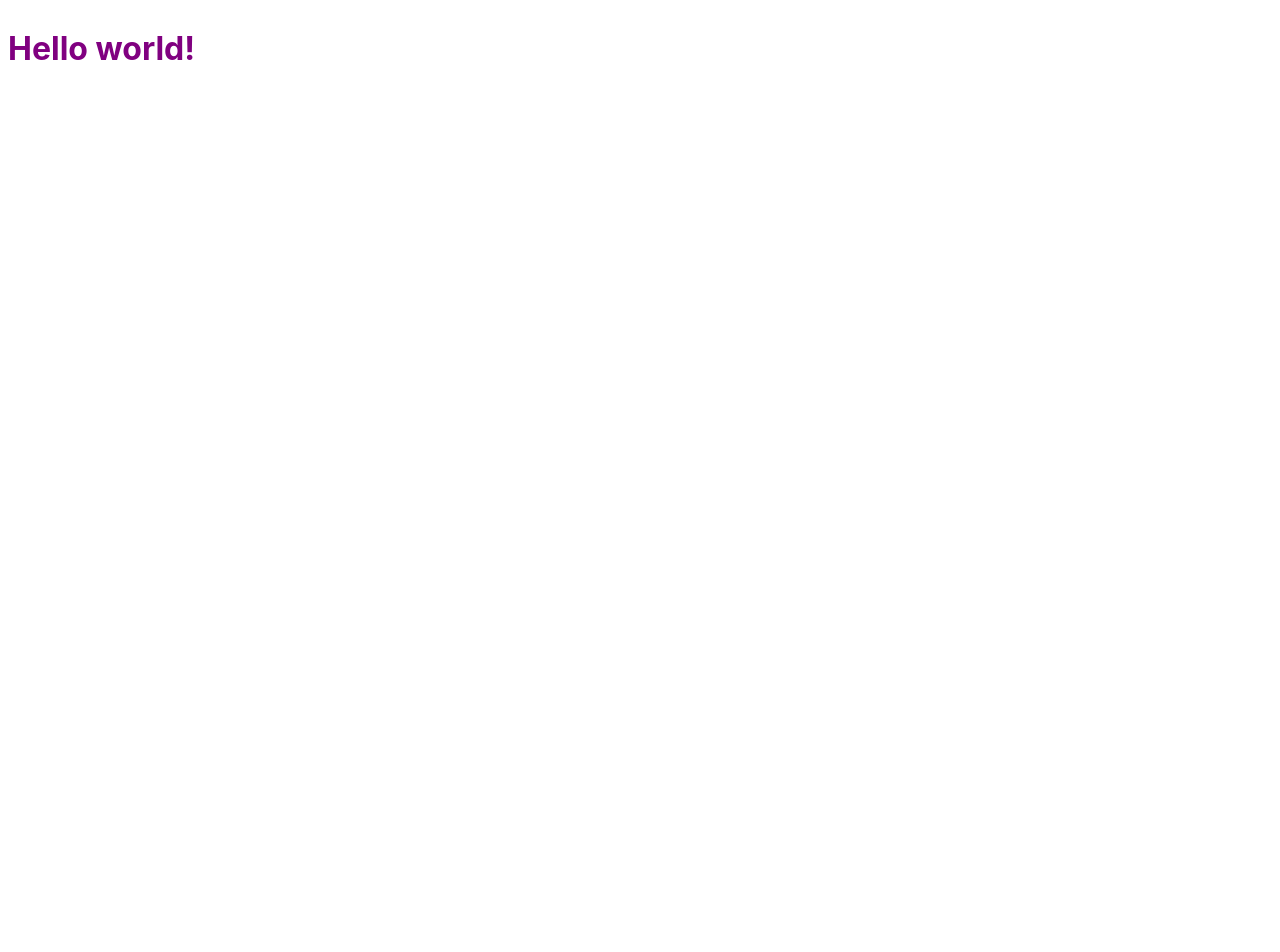
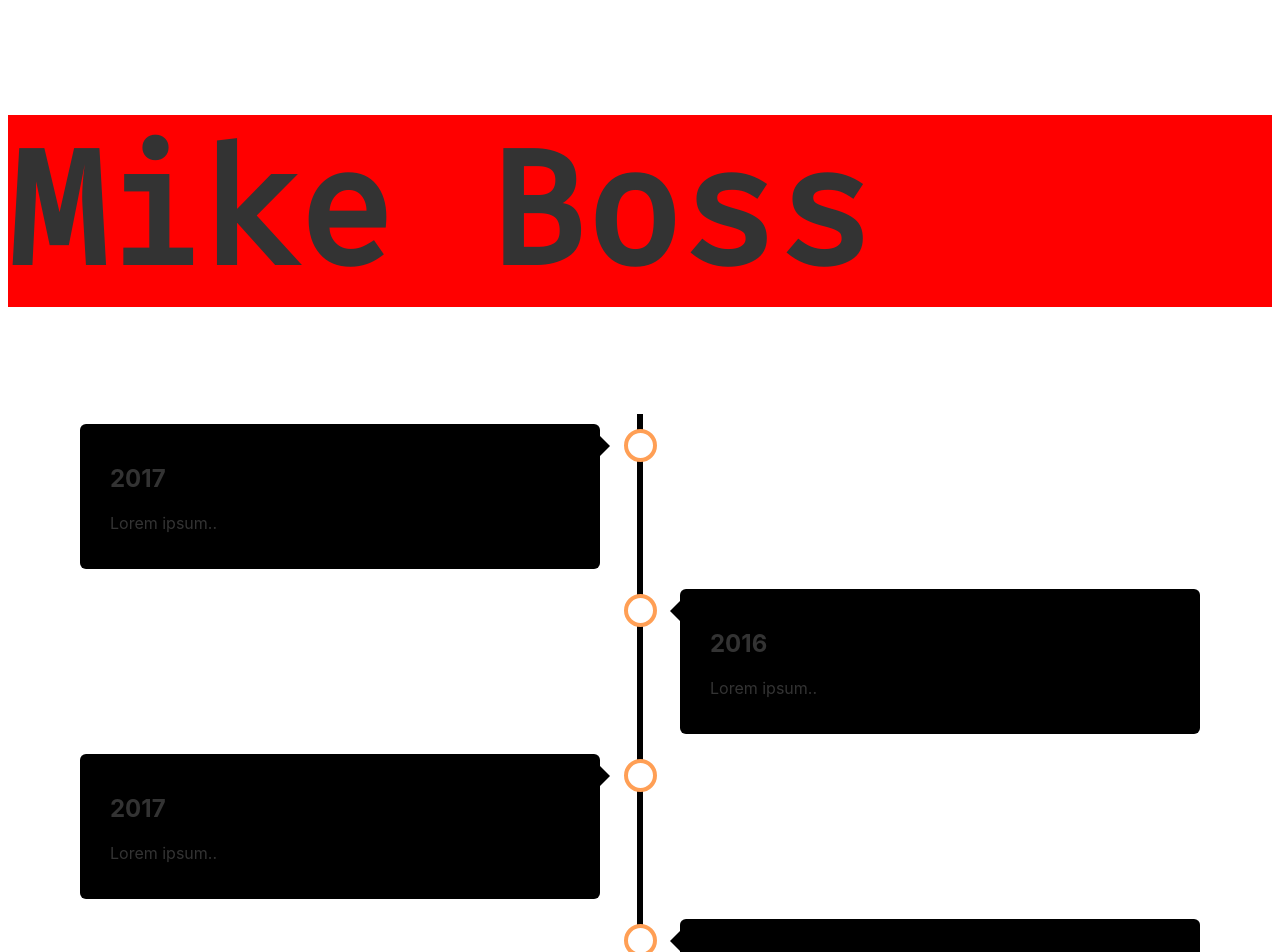
Before and after one commit to Mibokess/personal-website, a Svelte app: page / in a window 1280 px wide. Shown: the top 952 px of the page. Before the commit the page ends 800 px from the top, so only its background shows below. Built offline with nearby package versions, Linux system fonts and the light colour scheme.

Commit message:
Initial title and timeline

```diff
--- a/src/App.svelte
+++ b/src/App.svelte
@@ -1,11 +1,9 @@
 <script>
-	export let name;
+	import Title from './Title.svelte';
+	import Timeline from './Timeline.svelte';
 </script>
 
-<style>
-	h1 {
-		color: purple;
-	}
-</style>
+<style></style>
 
-<h1>Hello {name}!</h1>
+<Title/>
+<Timeline/>
--- /dev/null
+++ b/src/Timeline.svelte
@@ -0,0 +1,169 @@
+<style>
+    * {
+        box-sizing: border-box;
+    }
+
+    /* The actual timeline (the vertical ruler) */
+    .timeline {
+        position: relative;
+        max-width: 1200px;
+        margin: 0 auto;
+    }
+
+    /* The actual timeline (the vertical ruler) */
+    .timeline::after {
+        content: '';
+        position: absolute;
+        width: 6px;
+        background-color: black;
+        top: 0;
+        bottom: 0;
+        left: 50%;
+        margin-left: -3px;
+    }
+
+    /* Container around content */
+    .container {
+        padding: 10px 40px;
+        position: relative;
+        background-color: inherit;
+        width: 50%;
+    }
+
+    /* The circles on the timeline */
+    .container::after {
+        content: '';
+        position: absolute;
+        width: 25px;
+        height: 25px;
+        right: -17px;
+        background-color: white;
+        border: 4px solid #FF9F55;
+        top: 15px;
+        border-radius: 50%;
+        z-index: 1;
+    }
+
+    /* Place the container to the left */
+    .left {
+        left: 0;
+    }
+
+    /* Place the container to the right */
+    .right {
+        left: 50%;
+    }
+
+    /* Add arrows to the left container (pointing right) */
+    .left::before {
+        content: " ";
+        height: 0;
+        position: absolute;
+        top: 22px;
+        width: 0;
+        z-index: 1;
+        right: 30px;
+        border: medium solid black;
+        border-width: 10px 0 10px 10px;
+        border-color: transparent transparent transparent black;
+    }
+
+    /* Add arrows to the right container (pointing left) */
+    .right::before {
+        content: " ";
+        height: 0;
+        position: absolute;
+        top: 22px;
+        width: 0;
+        z-index: 1;
+        left: 30px;
+        border: medium solid black;
+        border-width: 10px 10px 10px 0;
+        border-color: transparent black transparent transparent;
+    }
+
+    /* Fix the circle for containers on the right side */
+    .right::after {
+        left: -16px;
+    }
+
+    /* The actual content */
+    .content {
+        padding: 20px 30px;
+        background-color: black;
+        position: relative;
+        border-radius: 6px;
+    }
+
+    /* Media queries - Responsive timeline on screens less than 600px wide */
+    @media screen and (max-width: 600px) {
+        /* Place the timelime to the left */
+        .timeline::after {
+            left: 31px;
+        }
+
+        /* Full-width containers */
+        .container {
+            width: 100%;
+            padding-left: 70px;
+            padding-right: 25px;
+        }
+
+        /* Make sure that all arrows are pointing leftwards */
+        .container::before {
+            left: 60px;
+            border: medium solid black;
+            border-width: 10px 10px 10px 0;
+            border-color: transparent black transparent transparent;
+        }
+
+        /* Make sure all circles are at the same spot */
+        .left::after, .right::after {
+            left: 15px;
+        }
+
+        /* Make all right containers behave like the left ones */
+        .right {
+            left: 0%;
+        }
+    }
+</style>
+
+<div class="timeline">
+  <div class="container left">
+    <div class="content">
+      <h2>2017</h2>
+      <p>Lorem ipsum..</p>
+    </div>
+  </div>
+  <div class="container right">
+    <div class="content">
+      <h2>2016</h2>
+      <p>Lorem ipsum..</p>
+    </div>
+  </div>
+  <div class="container left">
+    <div class="content">
+      <h2>2017</h2>
+      <p>Lorem ipsum..</p>
+    </div>
+  </div>
+  <div class="container right">
+    <div class="content">
+      <h2>2016</h2>
+      <p>Lorem ipsum..</p>
+    </div>
+  </div>
+  <div class="container left">
+    <div class="content">
+      <h2>2017</h2>
+      <p>Lorem ipsum..</p>
+    </div>
+  </div>
+  <div class="container right">
+    <div class="content">
+      <h2>2016</h2>
+      <p>Lorem ipsum..</p>
+    </div>
+  </div>
+</div>
--- /dev/null
+++ b/src/Title.svelte
@@ -0,0 +1,19 @@
+<script>
+</script>
+
+<svelte:head>
+	<link href="https://fonts.googleapis.com/css?family=Fira+Mono&display=swap" rel="stylesheet">
+</svelte:head>
+
+<style>
+	h1 {
+		font-size: 10rem;
+		font-family: 'Fira Mono', monospace;
+		position: sticky;
+		top: 0px;
+		left: 50%;
+		background-color: red;
+	}
+</style>
+
+<h1>Mike Boss</h1>
```
